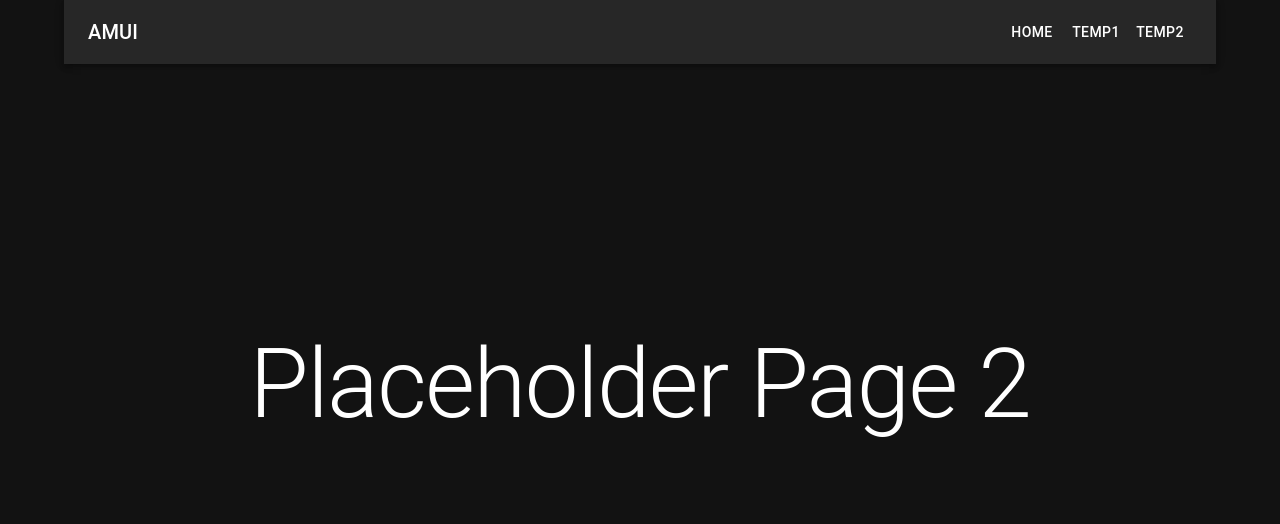
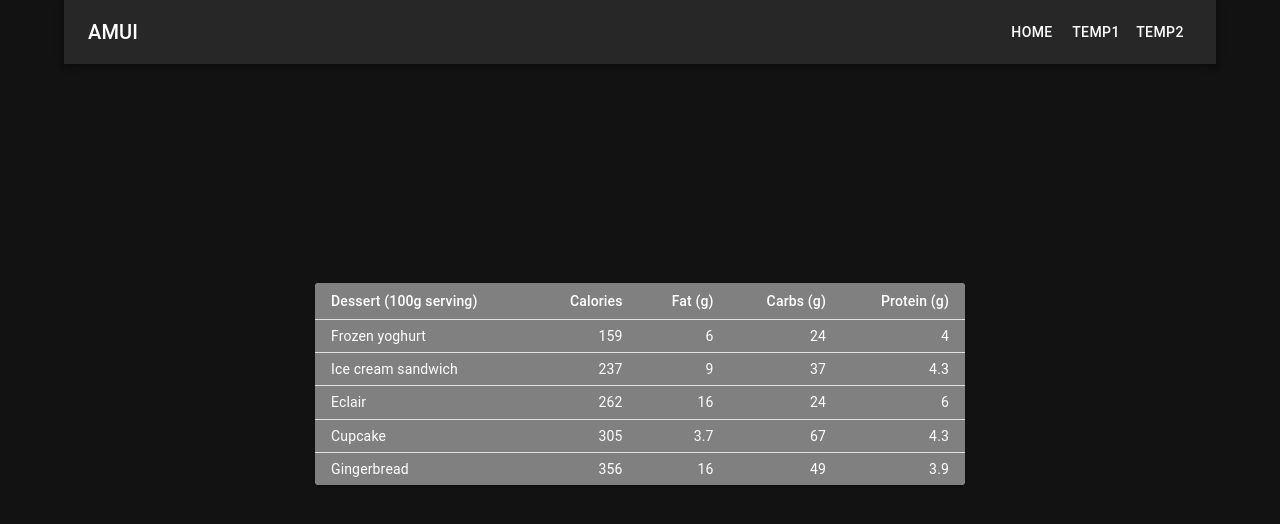
Before and after one commit to BaratiLab/AMUI, a React app in the folder web/: page /temp2 in a window 1280 px wide. Shown: the top 524 px of the page. Built offline with nearby package versions, Linux system fonts and the light colour scheme; the HTML template or start-up script is replaced by a standard one.

Commit message:
created a table component in the temp 2 page

```diff
--- /dev/null
+++ b/web/src/components/table.tsx
@@ -0,0 +1,62 @@
+import Table from '@mui/material/Table';
+import TableBody from '@mui/material/TableBody';
+import TableCell from '@mui/material/TableCell';
+import TableContainer from '@mui/material/TableContainer';
+import TableHead from '@mui/material/TableHead';
+import TableRow from '@mui/material/TableRow';
+import Paper from '@mui/material/Paper';
+
+function createData(
+    name: string,
+    calories: number,
+    fat: number,
+    carbs: number,
+    protein: number,
+  ) {
+    return { name, calories, fat, carbs, protein };
+  }
+
+  const rows = [
+    createData('Frozen yoghurt', 159, 6.0, 24, 4.0),
+    createData('Ice cream sandwich', 237, 9.0, 37, 4.3),
+    createData('Eclair', 262, 16.0, 24, 6.0),
+    createData('Cupcake', 305, 3.7, 67, 4.3),
+    createData('Gingerbread', 356, 16.0, 49, 3.9),
+  ];
+
+  export default function DenseTable() {
+    return (
+
+      <TableContainer component={Paper}>
+        <Table sx={{ minWidth: 650 }} size="small" aria-label="a dense table">
+          <TableHead>
+            <TableRow>
+              <TableCell >Dessert (100g serving)</TableCell>
+              <TableCell align="right" >Calories </TableCell>
+              <TableCell align="right" >Fat&nbsp;(g)</TableCell>
+              <TableCell align="right" >Carbs&nbsp;(g)</TableCell>
+              <TableCell align="right" >Protein&nbsp;(g)</TableCell>
+            </TableRow>
+          </TableHead>
+          <TableBody>
+            {rows.map((row) => (
+              <TableRow
+                key={row.name}
+                sx={{ '&:last-child td, &:last-child th': { border: 0 } }}
+
+              >
+                <TableCell component="th" scope="row" >
+                  {row.name}
+                </TableCell>
+                <TableCell align="right" >{row.calories}</TableCell>
+                <TableCell align="right" >{row.fat}</TableCell>
+                <TableCell align="right" >{row.carbs}</TableCell>
+                <TableCell align="right" >{row.protein}</TableCell>
+              </TableRow>
+            ))}
+          </TableBody>
+        </Table>
+      </TableContainer>
+
+    );
+  }
--- a/web/src/pages/Temp2.tsx
+++ b/web/src/pages/Temp2.tsx
@@ -1,11 +1,24 @@
 import { FC } from 'react';
 import { Box, Typography } from '@mui/material';
+import DenseTable from '../components/table';
+import { theme } from '../theme';
+import { ThemeProvider } from '@mui/material/styles';
 
 const Temp2: FC = () => {
     return (
+        <ThemeProvider theme={theme}>
         <Box display="flex" justifyContent="center" alignItems="center" minHeight="80vh">
-            <Typography variant="h1">Placeholder Page 2</Typography>
+
+              {/*<Typography variant="h1">Placeholder Page 2</Typography> */}
+
+             <div>
+             <DenseTable />
+             </div>
         </Box>
+        </ThemeProvider>
+
+
+
     );
 };
 
--- a/web/src/theme.ts
+++ b/web/src/theme.ts
@@ -13,4 +13,13 @@
         primary: '#FFFFFF', // Change this to your desired text color
       },
     },
+    components:{
+      MuiTableRow: {
+        styleOverrides:{
+          root:{
+            backgroundColor: 'grey'
+          }
+        }
+      }
+    }
   });
```
